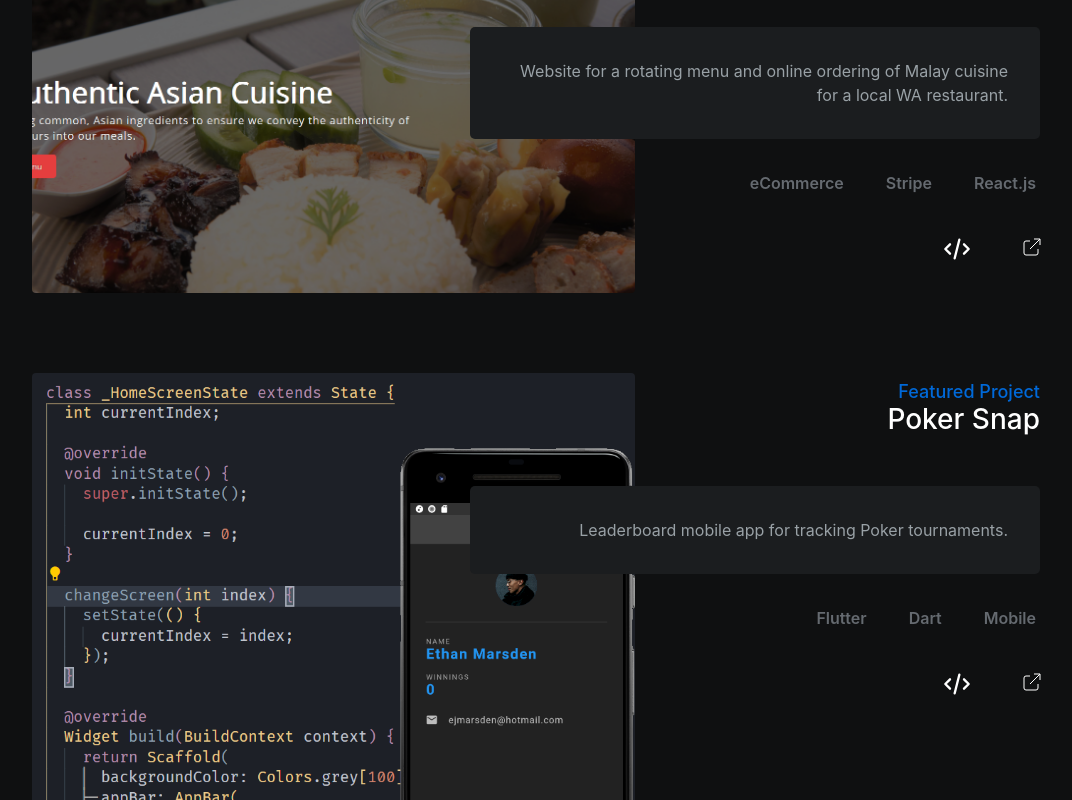
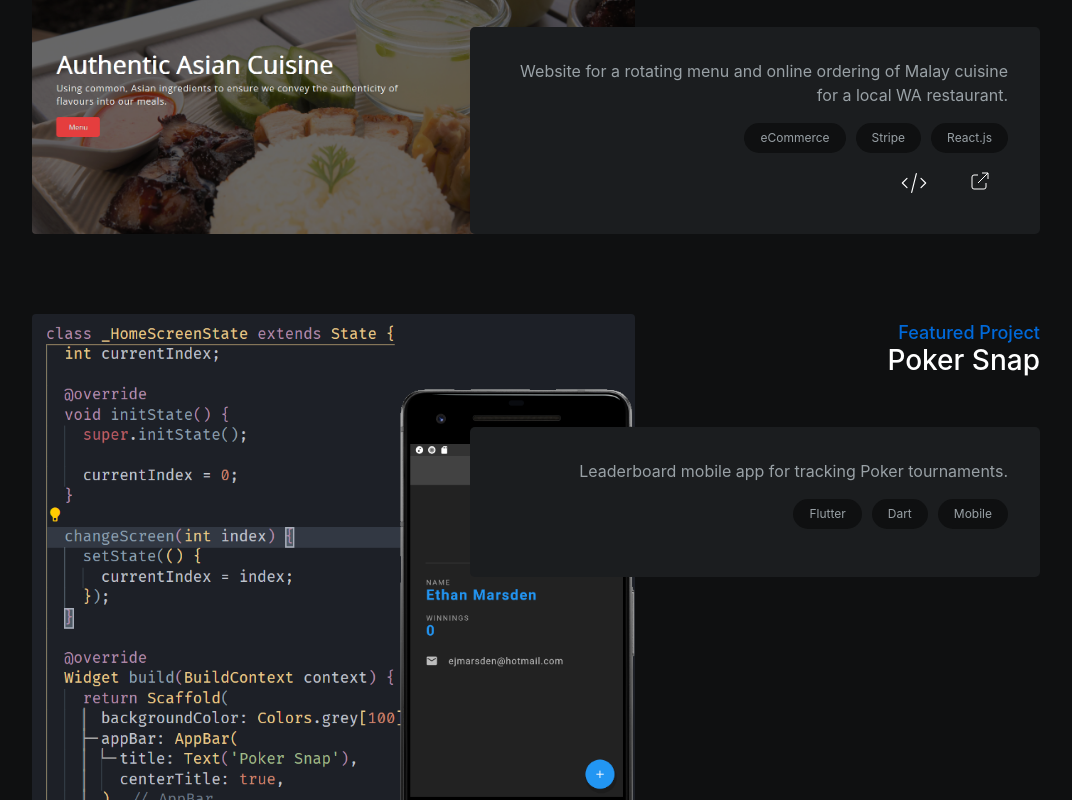
Before and after one commit to timeitel/portfolio, a Next.js app: page / in a window 1280 px wide. Shown: the part 2400-3200 px from the top of the page, without its empty margins (88-1160 px from the left). Built offline with nearby package versions, Linux system fonts and the light colour scheme; a web font is replaced by a local one.

Commit message:
feat: project categories

```diff
--- a/components/common/Icons/CodeIcon.tsx
+++ b/components/common/Icons/CodeIcon.tsx
@@ -13,7 +13,7 @@ export const CodeIcon: FC<Props> = ({}) => {
       <path
         strokeLinecap="round"
         strokeLinejoin="round"
-        strokeWidth="2"
+        strokeWidth="1"
         d="M10 20l4-16m4 4l4 4-4 4M6 16l-4-4 4-4"
       ></path>
     </svg>
--- a/components/home/Project/Project.tsx
+++ b/components/home/Project/Project.tsx
@@ -39,20 +39,27 @@ export const Project: FC<IProject> = ({
           <ProjectSubtitle>Featured Project</ProjectSubtitle>
           <ProjectTitle>{title}</ProjectTitle>
         </HGroup>
-        <FigureCaption>{projectDescription}</FigureCaption>
+
+        <FigureCaption>
+          {projectDescription}
           <ProjectTags>{tagItems}</ProjectTags>
           <ProjectLinks>
+            {!!github && (
               <li>
                 <a href={github} target="_blank">
                   <CodeIcon />
                 </a>
               </li>
+            )}
+            {!!url && (
               <li>
                 <a href={url} target="_blank">
                   <ExternalLinkIcon />
                 </a>
               </li>
+            )}
           </ProjectLinks>
+        </FigureCaption>
       </ProjectContent>
     </StyledProject>
   );
--- a/components/home/Project/styled.ts
+++ b/components/home/Project/styled.ts
@@ -87,25 +87,24 @@ export const StyledProject = styled.div`
 export const ProjectTags = styled.ul`
   display: flex;
   justify-content: flex-end;
-  margin-right: 20px;
+  margin: 1rem 0;
+  font-size: 0.75rem;
 
   li {
     margin-left: 10px;
-    padding: 1rem;
-    border-radius: 5px;
-    font-weight: 600;
+    padding: 6px 16px;
+    border-radius: 16px;
+    background-color: ${(p) => p.theme.color.blackPrimary};
   }
 `;
 
 export const ProjectLinks = styled(ProjectTags)`
+  margin: 0;
+
   li {
-    margin-left: 25px;
-    padding: 8px;
-  }
-
-  li:hover {
-    background: ${(p) => p.theme.color.blackSecondary};
-    border-radius: 50%;
+    margin: 0 1rem;
+    background-color: transparent;
+    padding: 0;
   }
 
   svg {
```
Lines whose indentation alone changed are shown as unchanged.
